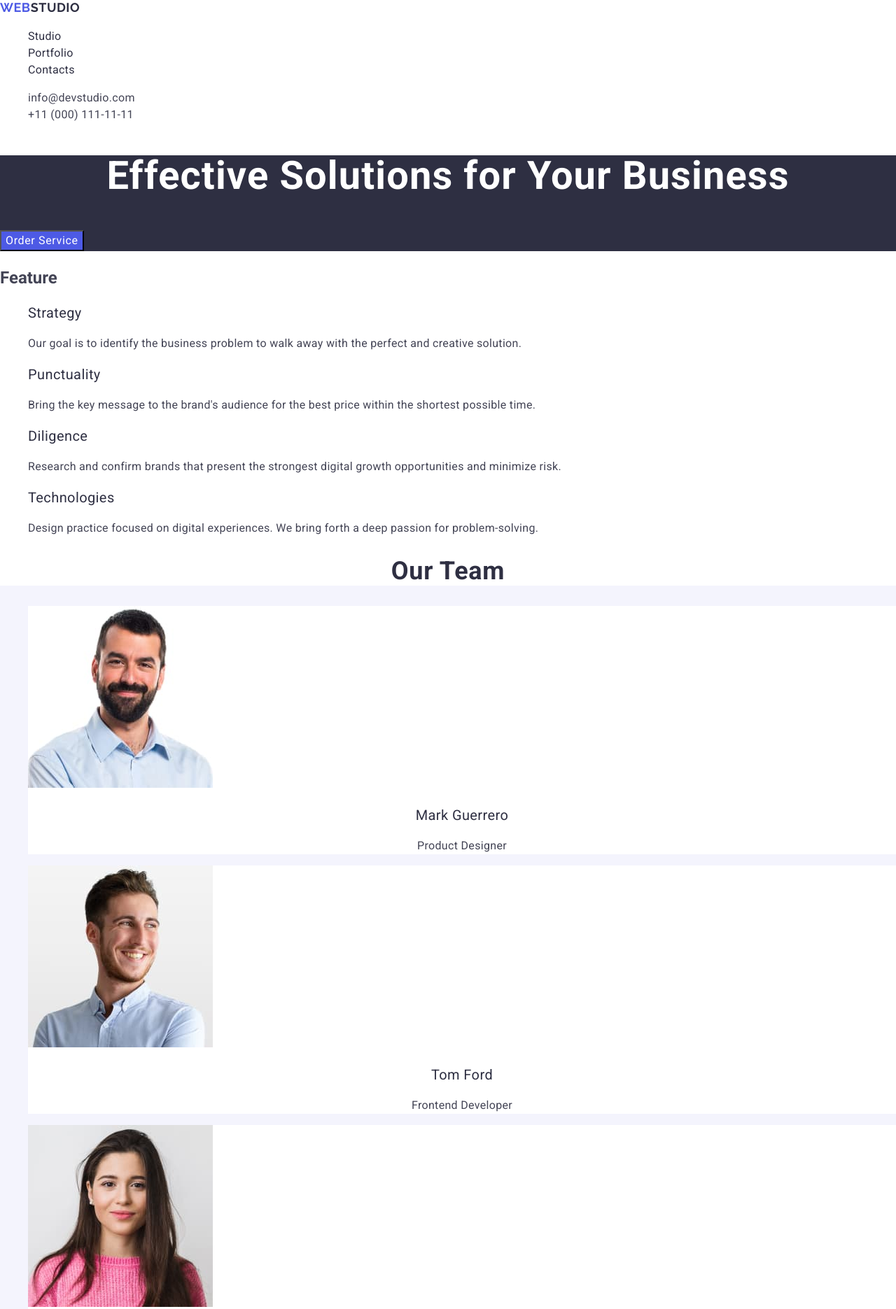
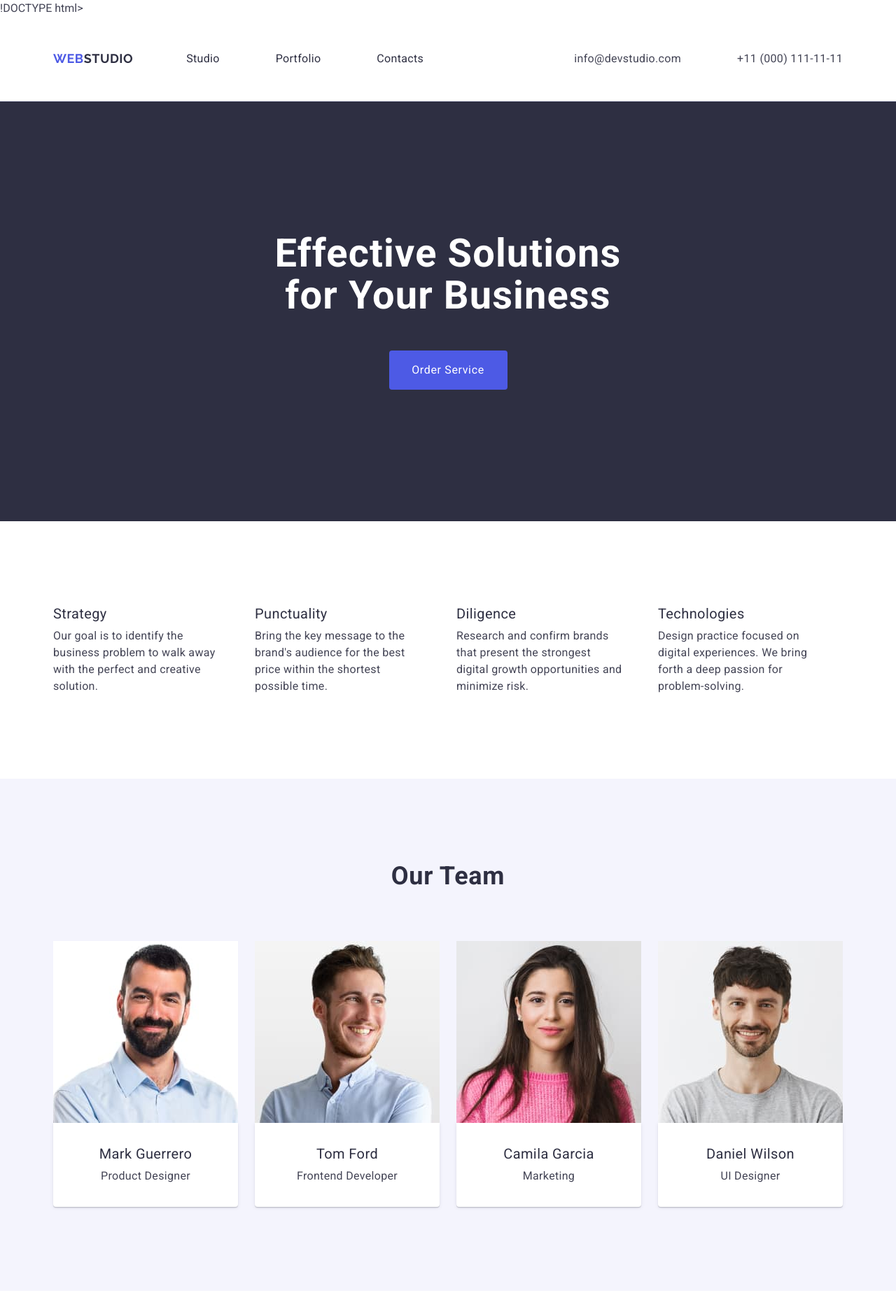
Before and after one commit to LiubovPant/goit-markup-hw-03, a plain HTML site: page index.html in a window 1280 px wide. Shown: the top 1871 px of the page at 70% size. Drawn offline with nearby package versions, Linux system fonts and the light colour scheme.

Commit message:
css-html

```diff
--- a/css/styles.css
+++ b/css/styles.css
@@ -7,11 +7,63 @@ body {
 
 ul,
 ol {
+  padding-left: 0;
   list-style-type: none;
+  margin-top: 0;
+  margin-bottom: 0;
+}
+
+ul {
+  list-style: none;
+}
+
+h1,
+h2,
+h3,
+p {
+  margin-top: 0;
+  margin-bottom: 0;
+}
+
+img {
+  display: block;
+}
+
+head {
+  color: #2e2f42;
 }
 
 a {
   text-decoration: none;
+}
+
+.page-header {
+  border-bottom: 1px solid #e7e9fc;
+}
+
+.container {
+  max-width: 1158px;
+  padding: left 0;
+  padding: right 0;
+  margin: left 0;
+  margin: right 0;
+  margin: 0 auto;
+  padding: 0 15px;
+}
+
+.header-container {
+  display: flex;
+  align-items: center;
+}
+
+.header-nav {
+  display: flex;
+  align-items: center;
+}
+
+.nav-list li,
+.address-list li {
+  padding: 24px 0;
 }
 
 .logo {
@@ -23,46 +75,122 @@ a {
   text-transform: uppercase;
   color: #4d5ae5;
 }
-.header-logo .logo-part {
-  color: #2e2f42;
+
+.header-logo {
+  padding-top: 24px;
+  padding-bottom: 24px;
+  margin-right: 76px;
 }
+
+.container .header-nav {
+  display: flex;
+  justify-content: space-between;
+}
+
+.nav-list,
+.address-list {
+  display: flex;
+  align-items: center;
+  gap: 40px;
+}
+
 .nav-link {
+  display: block;
+
   font-weight: 500;
   font-size: 16px;
   line-height: 1.5;
   letter-spacing: 0.02em;
   color: #2e2f42;
+  padding: 24px 0;
 }
+
+.address {
+  font-style: normal;
+  margin-left: auto;
+}
+
+.address-link {
+  padding-top: 24px;
+  padding-bottom: 24px;
+}
+
+.nav-list li:not(:last-child),
+.address-list li:first-child {
+  margin-right: 40px;
+}
+
+.nav-list li a:last-child,
+.address-list li a:last-child {
+  margin-right: 0;
+}
+
+.address-list li a {
+  color: #434455;
+  font-family: 'Roboto', sans-serif;
+  font-weight: 400;
+  font-size: 16px;
+  line-height: 1.5;
+  letter-spacing: 0.02em;
+  font-style: normal;
+}
+
+.header-logo .logo-part {
+  color: #2e2f42;
+}
+
 .nav-link:focus,
 .nav-link:hover {
   color: #404bbf;
 }
-.address {
-  font-style: normal;
-}
-.address-link {
-  font-weight: 400;
-  font-size: 16px;
-  line-height: 1.5;
-  letter-spacing: 0.02em;
-  color: #434455;
-}
+
 .address-link:focus,
 .address-link:hover {
   color: #404bbf;
 }
 
+.visually-hidden {
+  position: absolute;
+  width: 1px;
+  height: 1px;
+  margin: -1px;
+  border: 0;
+  padding: 0;
+  white-space: nowrap;
+  clip-path: inset(100%);
+  clip: rect(0 0 0 0);
+  overflow: hidden;
+}
+
+.subtitle {
+  display: flex;
+  margin-bottom: 0;
+  margin-top: 0;
+}
+
+.subtitle .l-item {
+  margin-right: 24px;
+  width: calc((100% - 72px) / 4);
+}
+
+.subtitle li:last-child {
+  margin: right 0;
+}
 .main-page {
   background: #2e2f42;
+  padding: 188px 0 188px;
 }
 
 .main-page-title {
-  font-weight: 700;
+  max-width: 496px;
   font-size: 56px;
   line-height: 1.07;
   letter-spacing: 0.02em;
   text-align: center;
   color: #ffffff;
+  margin-bottom: 48px;
+  margin-left: auto;
+  margin-right: auto;
 }
 .order-button {
   font-weight: 500;
@@ -71,7 +199,13 @@ a {
   letter-spacing: 0.04em;
   color: #ffffff;
   cursor: pointer;
-
+  display: block;
+  min-width: 169px;
+  height: 56px;
+  border: none;
+  border-radius: 4px;
+  margin-left: auto;
+  margin-right: auto;
   background: #4d5ae5;
 }
 
@@ -87,6 +221,23 @@ a {
   background-color: #ffffff;
 }
 
+.one-container {
+  margin: 0 auto;
+}
+
+.subtitle {
+  margin: 0;
+  padding: 0;
+  display: flex;
+  flex-wrap: nowrap;
+  list-style: none;
+  gap: 24px;
+}
+
+.l-item {
+  width: calc((100% - 72px) / 4);
+}
+
 .feature-subtitle {
   font-family: 'Roboto', sans-serif;
   font-weight: 500;
@@ -94,24 +245,35 @@ a {
   line-height: 1.2;
   letter-spacing: 0.02em;
   color: #2e2f42;
+  margin-bottom: 8px;
 }
 
 .feature-text {
   font-family: 'Roboto', sans-serif;
   font-weight: 400;
   font-size: 16px;
-  line-height: 1.5;
+  line-height: 24px;
   letter-spacing: 0.02em;
   color: #434455;
+  margin-bottom: 0;
 }
 
 .section-two {
   background: #f4f4fd;
+  display: flex;
+  margin-top: 0;
+  margin-bottom: 0;
+}
+
+.two-container {
+}
+
+.section-two li:last-child {
+  margin-right: 0;
 }
 
 .taem {
-  background-color: #ffffff;
-  font-weight: 700;
+  margin-bottom: 72px;
   font-size: 36px;
   line-height: 1.11;
   letter-spacing: 0.02em;
@@ -121,33 +283,63 @@ a {
 }
 
 .page-text-bord {
+  display: flex;
+  flex-wrap: wrap;
+  margin-top: 0;
+  margin-bottom: 0;
 }
 
 .team-avatar {
   background-color: #ffffff;
+  border-radius: 0 0 4px 4px;
 }
 
-.name {
+.section-two .team-avatar {
+  margin-right: 24px;
+  width: calc((100% - 72px) / 4);
+}
+
+.card-content {
+  border: #ffffff;
+  border-radius: 0 0 4px 4px;
+  padding: 32px 0;
+  overflow: hidden;
+  box-shadow: 0 2px 1px 0 rgba(46, 47, 66, 0.08),
+    0 1px 1px 0 rgba(46, 47, 66, 0.16), 0 1px 6px 0 rgba(46, 47, 66, 0.08);
+  background: #fff;
+}
+
+section {
+  padding-top: 120px;
+  padding-bottom: 120px;
+}
+
+.card-content .name {
   font-weight: 500;
   font-size: 20px;
   line-height: 1.2;
   letter-spacing: 0.02em;
   text-align: center;
   color: #2e2f42;
-  background-color: #ffffff;
+  margin-bottom: 8px;
 }
 
-.profession {
+.card-content .profession {
   font-weight: 400;
   font-size: 16px;
   line-height: 1.5;
   letter-spacing: 0.02em;
   text-align: center;
   color: #434455;
-  background-color: #ffffff;
+  margin-bottom: 0;
 }
 .section-three {
+  padding: 120px 0 120px 0;
 }
+
+.three-container {
+}
+
 .portfolio {
   font-weight: 700;
   font-size: 36px;
@@ -156,26 +348,69 @@ a {
   text-align: center;
   color: #2e2f42;
   text-transform: capitalize;
+  margin-bottom: 72px;
 }
 
-.services {
+.ul-portfolio {
+  display: flex;
+  flex-wrap: wrap;
+  margin-top: 0;
+  margin-bottom: 0;
+  row-gap: 48px;
+}
+
+.ul-portfolio .card-portfolio {
+  width: calc((100% - 48p x) / 3);
+}
+
+.ul-portfolio li:not(:nth-child(3n)) {
+  /* background-color: violet; */
+  margin-right: 24px;
+}
+
+.ul-portfolio li:nth-of-type(3n + 3) {
+  margin-right: 0;
+  /* background-color: tomato; */
+}
+
+.ul-portfolio.card-portfolio:nth-child(1n + 4) {
+  margin-bottom: 0;
+  /* background-color: tomato; */
+}
+
+.app-name {
+  padding: 32px 16px;
+  border: 1px solid #e7e9fc;
+  border-top: none;
+}
+
+.app-name .services {
   font-weight: 500;
   font-size: 20px;
   line-height: 1.2;
   letter-spacing: 0.02em;
   color: #2e2f42;
+  margin-bottom: 8px;
 }
 
-.services-text {
+.app-name .services-text {
   font-weight: 400;
   font-size: 16px;
   line-height: 1.5;
   letter-spacing: 0.02em;
   color: #434455;
+  margin-bottom: 0;
 }
 
 .page-footer {
   background: #2e2f42;
+  padding: 100px 0 100px;
+  display: block;
+}
+
+.footer-container {
+  display: flex;
+  flex-direction: column;
 }
 
 .logo-footer-logo {
@@ -186,6 +421,8 @@ a {
   letter-spacing: 0.03em;
   text-transform: uppercase;
   color: #4d5ae5;
+  display: inline-block;
+  margin-bottom: 16px;
 }
 
 .logo-part {
@@ -193,7 +430,8 @@ a {
 }
 
 .text-footer {
-  font-weight: 400;
+  max-width: 264px;
+  font-weight: 400px;
   font-size: 16px;
   line-height: 1.5;
   letter-spacing: 0.02em;
--- a/index.html
+++ b/index.html
@@ -1,4 +1,4 @@
-<!DOCTYPE html>
+!DOCTYPE html>
 <html lang="en">
   <head>
     <meta charset="UTF-8" />
@@ -25,6 +25,7 @@
   <!--body-->
   <body>
     <header class="page-header">
+      <div class="container header-container">
         <nav class="header-nav">
           <a class="logo header-logo" href="./index.html"
             >Web<span class="logo-part">Studio</span></a
@@ -55,39 +56,43 @@
             </li>
           </ul>
         </address>
+      </div>
     </header>
     <main>
       <!--секція effective solution-->
       <section class="main-page">
+        <div class="container">
           <h1 class="main-page-title">Effective Solutions for Your Business</h1>
           <button class="order-button" type="button">Order Service</button>
+        </div>
       </section>
       <!--секція strategy.punctuality...-->
       <section class="section-one">
-        <h2>Feature</h2>
-        <ul>
-          <li>
+        <div class="container one-container">
+          <h2 class="visually-hidden">Feature</h2>
+          <ul class="subtitle">
+            <li class="l-item">
               <h3 class="feature-subtitle">Strategy</h3>
               <p class="feature-text">
-              Our goal is to identify the business problem to walk away with the
-              perfect and creative solution.
+                Our goal is to identify the business problem to walk away with
+                the perfect and creative solution.
               </p>
             </li>
-          <li>
+            <li class="l-item">
               <h3 class="feature-subtitle">Punctuality</h3>
               <p class="feature-text">
                 Bring the key message to the brand's audience for the best price
                 within the shortest possible time.
               </p>
             </li>
-          <li>
+            <li class="l-item">
               <h3 class="feature-subtitle">Diligence</h3>
               <p class="feature-text">
                 Research and confirm brands that present the strongest digital
                 growth opportunities and minimize risk.
               </p>
             </li>
-          <li>
+            <li class="l-item">
               <h3 class="feature-subtitle">Technologies</h3>
               <p class="feature-text">
                 Design practice focused on digital experiences. We bring forth a
@@ -95,9 +100,11 @@
               </p>
             </li>
           </ul>
+        </div>
       </section>
       <!--секція our team-->
       <section class="section-two">
+        <div class="container two-container">
           <h2 class="taem">Our Team</h2>
           <ul class="page-text-bord">
             <li class="team-avatar">
@@ -107,8 +114,10 @@
                 width="264"
                 height="260"
               />
+              <div class="card-content">
                 <h3 class="name">Mark Guerrero</h3>
                 <p class="profession">Product Designer</p>
+              </div>
             </li>
 
             <li class="team-avatar">
@@ -118,8 +127,10 @@
                 width="264"
                 height="260"
               />
+              <div class="card-content">
                 <h3 class="name">Tom Ford</h3>
                 <p class="profession">Frontend Developer</p>
+              </div>
             </li>
 
             <li class="team-avatar">
@@ -129,8 +140,10 @@
                 width="264"
                 height="260"
               />
+              <div class="card-content">
                 <h3 class="name">Camila Garcia</h3>
                 <p class="profession">Marketing</p>
+              </div>
             </li>
 
             <li class="team-avatar">
@@ -140,91 +153,110 @@
                 width="264"
                 height="260"
               />
+              <div class="card-content">
                 <h3 class="name">Daniel Wilson</h3>
                 <p class="profession">UI Designer</p>
+              </div>
             </li>
           </ul>
+        </div>
       </section>
       <!--секція our portfolio-->
       <section class="section-three">
+        <div class="container three-container">
           <h2 class="portfolio">Our Portfolio</h2>
           <ul class="ul-portfolio">
-          <li>
+            <li class="card-portfolio">
               <img
                 src="./images/our-portfolio/banking-app.jpg"
                 alt="banking-app ill"
                 width="360"
                 height="300"
               />
+              <div class="app-name">
                 <h3 class="services">Banking App</h3>
                 <p class="services-text">App</p>
+              </div>
             </li>
 
-          <li>
+            <li class="card-portfolio">
               <img
                 src="./images/our-portfolio/cashless-payment.jpg"
                 alt="cashless-payment ill"
                 width="360"
                 height="300"
               />
+              <div class="app-name">
                 <h3 class="services">Cashless Payment</h3>
                 <p class="services-text">Marketing</p>
+              </div>
             </li>
 
-          <li>
+            <li class="card-portfolio">
               <img
                 src="./images/our-portfolio/meditation-app.jpg"
                 alt="meditation-app ill"
                 width="360"
                 height="300"
               />
+              <div class="app-name">
                 <h3 class="services">Meditation App</h3>
                 <p class="services-text">App</p>
+              </div>
             </li>
 
-          <li>
+            <li class="card-portfolio">
               <img
                 src="./images/our-portfolio/taxi-service.jpg"
                 alt="taxi-service ill"
                 width="360"
                 height="300"
               />
+              <div class="app-name">
                 <h3 class="services">Taxi Service</h3>
                 <p class="services-text">Marketing</p>
+              </div>
             </li>
 
-          <li>
+            <li class="card-portfolio">
               <img
                 src="./images/our-portfolio/screen-illustration.jpg"
                 alt="screen-illustration ill"
                 width="360"
                 height="300"
               />
+              <div class="app-name">
                 <h3 class="services">Screen Illustrations</h3>
                 <p class="services-text">Design</p>
+              </div>
             </li>
 
-          <li>
+            <li class="card-portfolio">
               <img
                 src="./images/our-portfolio/online-courses.jpg"
                 alt="online-courses ill"
                 width="360"
                 height="300"
               />
+              <div class="app-name">
                 <h3 class="services">Online Courses</h3>
                 <p class="services-text">Marketing</p>
+              </div>
             </li>
           </ul>
+        </div>
       </section>
     </main>
     <footer class="page-footer">
+      <div class="container footer-container">
         <a class="logo-footer-logo" href="./index.html"
           >Web<span class="logo-part">Studio</span></a
         >
         <p class="text-footer">
-        Increase the flow of customers and sales for your business with digital
-        marketing & growth solutions.
+          Increase the flow of customers and sales for your business with
+          digital marketing & growth solutions.
         </p>
+      </div>
     </footer>
   </body>
 </html>
```
Lines whose indentation alone changed are shown as unchanged.
